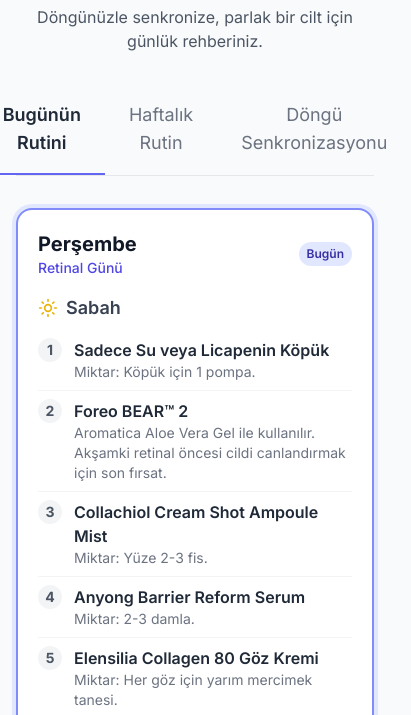
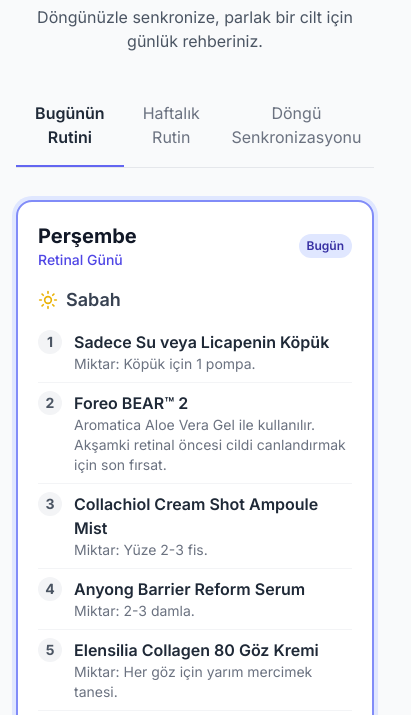
Before and after one commit to GizemEr/Skincare-App, a plain HTML site: page index.html in a window 390 px wide. Shown: the part 91-806 px from the top of the page, 411 px wide, since content can reach past the window. Drawn offline with nearby package versions, Linux system fonts and the light colour scheme.

Commit message:
Responsive

```diff
--- a/index.html
+++ b/index.html
@@ -37,9 +37,9 @@
 
         <!-- Navigation Tabs -->
         <div class="flex justify-center border-b border-gray-200 mb-8">
-            <button id="today-tab" class="py-4 px-6 text-lg border-b-2 tab-active" onclick="showView('today')">Bugünün Rutini</button>
-            <button id="weekly-tab" class="py-4 px-6 text-lg border-b-2 border-transparent text-gray-500" onclick="showView('weekly')">Haftalık Rutin</button>
-            <button id="cycle-tab" class="py-4 px-6 text-lg border-b-2 border-transparent text-gray-500" onclick="showView('cycle')">Döngü Senkronizasyonu</button>
+            <button id="today-tab" class="py-4 px-3 sm:px-6 text-base sm:text-lg border-b-2 tab-active" onclick="showView('today')">Bugünün Rutini</button>
+            <button id="weekly-tab" class="py-4 px-3 sm:px-6 text-base sm:text-lg border-b-2 border-transparent text-gray-500" onclick="showView('weekly')">Haftalık Rutin</button>
+            <button id="cycle-tab" class="py-4 px-3 sm:px-6 text-base sm:text-lg border-b-2 border-transparent text-gray-500" onclick="showView('cycle')">Döngü Senkronizasyonu</button>
         </div>
 
         <!-- Main Content -->
```
